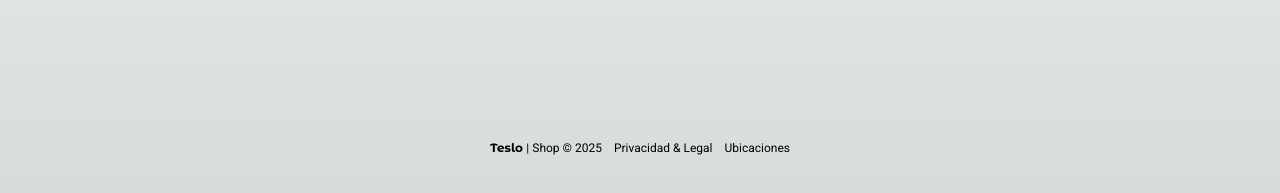
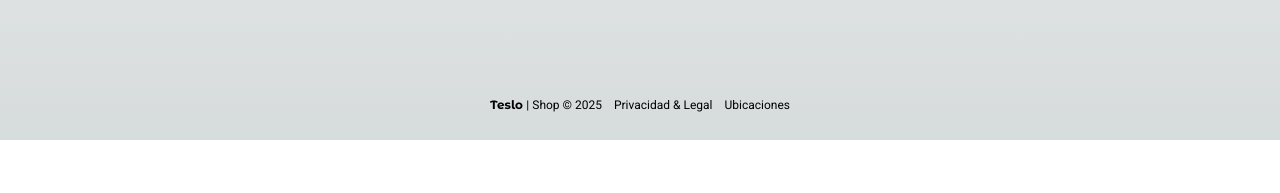
Before and after one commit to aramirezm89/CursoNextJs-04-teslo-shop, a Next.js app: page / in a window 1280 px wide. Shown: the part 660-853 px from the top of the page. After the commit the page ends 800 px from the top, so only its background shows below. Built offline with nearby package versions, Linux system fonts and the light colour scheme; no server answers; the database is empty.

Commit message:
feat:  react-paypal installation

```diff
--- a/package.json
+++ b/package.json
@@ -15,6 +15,7 @@
   "dependencies": {
     "@auth/prisma-adapter": "^2.10.0",
     "@hookform/resolvers": "^5.2.1",
+    "@paypal/react-paypal-js": "^8.8.3",
     "@prisma/client": "^6.14.0",
     "@prisma/extension-accelerate": "^2.0.2",
     "bcrypt": "^6.0.0",
--- a/src/app/(shop)/cart/page.tsx
+++ b/src/app/(shop)/cart/page.tsx
@@ -1,5 +1,11 @@
 import Link from "next/link";
 
+
+
+export const metadata = {
+ title: 'Cart',
+ description: 'Cart of products',
+};
 import { OrderSummary, ProductsInCart, Title } from "@/components";
 
 export default function CartPage() {
--- a/src/app/(shop)/layout.tsx
+++ b/src/app/(shop)/layout.tsx
@@ -7,24 +7,24 @@ export default async function ShopLayout({
 }: {
   children: React.ReactNode;
 }) {
-
   const session = await auth();
 
-/*   if(session?.user){
+  /*   if(session?.user){
     console.log(session)
     redirect("/");
   }
  */
-
 
   return (
     <div>
       <SideBar />
       <main className="min-h-screen grid grid-rows-[auto_1fr_auto] px-1 md:px-[40px]">
         <TopMenu />
-        <div>{children}</div>
+        <div className="mb-10">{children}</div>
+
+          <Footer />
+
       </main>
-      <Footer />
     </div>
   );
 }
--- a/src/app/(shop)/orders/[id]/ui/ResumeOrder.tsx
+++ b/src/app/(shop)/orders/[id]/ui/ResumeOrder.tsx
@@ -1,7 +1,9 @@
 "use client";
 
+import { PaypalButtons } from "@/components";
 import { Order, OrderAdress } from "@/interfaces";
 import { currencyFormat } from "@/utils";
+import { PayPalButtons } from "@paypal/react-paypal-js";
 import clsx from "clsx";
 import { useEffect, useState } from "react";
 import { IoCartOutline } from "react-icons/io5";
@@ -59,7 +61,7 @@ export const ResumeOrder = ({ orderAddress, orderResume }: Props) => {
       </div>
 
             <div className="mt-5 mb-2 w-full">
-              <div
+{/*               <div
                 className={clsx(
                   "flex items-center rounded-lg py-2 px-3.5 text-xs font-bold text-white mb-5",
                   {
@@ -69,10 +71,13 @@ export const ResumeOrder = ({ orderAddress, orderResume }: Props) => {
                 )}
               >
                 <IoCartOutline size={30} />
-                {/*   <span className="mx-2 ">Pendiente de pago</span> */}
+
                 <span className="mx-2 ">{orderResume.isPaid ? "Pagada" : "Pendiente de pago"}</span>
-              </div>
+              </div> */}
+                  <PaypalButtons/>
             </div>
+
+
 
     </div>
   );
--- a/src/app/auth/auth-provider/AuthProvider.tsx
+++ b/src/app/auth/auth-provider/AuthProvider.tsx
@@ -4,6 +4,7 @@ interface AuthProviderProps {
   children: React.ReactNode;
 }
 
+//this component is used to wrap the app and provide the session to the app, this session is obtained from the server with auth.js
 export function AuthProvider({ children }: AuthProviderProps) {
   return <SessionProvider>{children}</SessionProvider>;
 }
--- a/src/app/layout.tsx
+++ b/src/app/layout.tsx
@@ -1,9 +1,7 @@
+import { Providers } from "@/components/providers/Providers";
+import { defaultFont } from "@/config";
 import type { Metadata } from "next";
-import { defaultFont } from "@/config";
 import "./globals.css";
-import { AuthProvider } from "./auth/auth-provider/AuthProvider";
-
-
 
 export const metadata: Metadata = {
   title: {
@@ -19,14 +17,10 @@ export default function RootLayout({
   children: React.ReactNode;
 }>) {
   return (
-  <AuthProvider>
-      <html lang="en">
-      <body
-        className={`${defaultFont.className}  antialiased`}
-      >
-        {children}
+    <html lang="en">
+      <body className={`${defaultFont.className}  antialiased`}>
+        <Providers>{children}</Providers>
       </body>
     </html>
-  </AuthProvider>
   );
 }
--- a/src/components/index.ts
+++ b/src/components/index.ts
@@ -13,3 +13,4 @@ export * from './ui/footer/Footer'
 export * from './ui/pagination/Pagination'
 export * from './cart/products-in-cart/ProductsInCart'
 export * from './cart/order-summary/OrderSummary'
+export * from './paypal/PaypalButtons'
--- /dev/null
+++ b/src/components/paypal/PaypalButtons.tsx
@@ -0,0 +1,20 @@
+"use client";
+import { PayPalButtons, usePayPalScriptReducer } from "@paypal/react-paypal-js";
+
+export const PaypalButtons = () => {
+  const [{ isPending }] = usePayPalScriptReducer();
+
+  if(isPending){
+    return (
+        <div className="animate-pulse flex flex-col gap-2">
+            <div className="h-11 bg-gray-300 rounded"></div>
+            <div className="h-11 bg-gray-300 rounded"></div>
+        </div>
+    )
+  }
+  return (
+    <div>
+      <PayPalButtons />
+    </div>
+  );
+};
--- /dev/null
+++ b/src/components/providers/Providers.tsx
@@ -0,0 +1,24 @@
+"use client";
+
+import { AuthProvider } from "@/app/auth/auth-provider/AuthProvider";
+import React from "react";
+
+import { PayPalScriptProvider, PayPalButtons } from "@paypal/react-paypal-js";
+
+interface ProvidersProps {
+  children: React.ReactNode;
+}
+export const Providers = ({ children }: ProvidersProps) => {
+  return (
+    <PayPalScriptProvider
+
+      options={{
+        clientId: process.env.NEXT_PUBLIC_PAYPAL_CLIENT_ID ?? "",
+        intent: "capture",
+        currency: "USD",
+      }}
+    >
+      <AuthProvider>{children}</AuthProvider>
+    </PayPalScriptProvider>
+  );
+};
--- a/src/components/ui/footer/Footer.tsx
+++ b/src/components/ui/footer/Footer.tsx
@@ -4,7 +4,7 @@ import React from 'react'
 
 export const Footer = () => {
   return (
-    <div className="flex w-full justify-center text-xs mb-10">
+    <div className="flex w-full justify-center text-xs h-[70px] items-center">
       <Link href="/">
         <span className={`${titleFont.className} antialiased font-bold`}>
           Teslo{" "}
```
Also changed, not shown: 2 other files (tests, documents, lock files or other folders).
